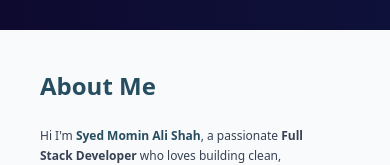
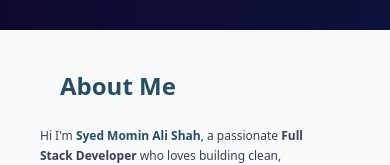
Before and after one commit to smshah121/Portfolio-Website, a React (Vite) app: page / in a window 390 px wide. Shown: the part 814-979 px from the top of the page. Built offline with nearby package versions, Linux system fonts and the light colour scheme.

Commit message:
changes saved

```diff
--- a/src/App.jsx
+++ b/src/App.jsx
@@ -281,7 +281,7 @@ function App() {
 >
   {/* Left Side - About Me */}
   <div className="flex flex-col justify-center lg:w-1/2 pr-6">
-    <h1 className="text-[#274D60] text-2xl md:text-5xl font-bold mb-6">About Me</h1>
+    <h1 className="text-[#274D60] ml-5 md:ml-0 text-2xl md:text-5xl font-bold mb-6">About Me</h1>
 
     <p className="text-gray-700 leading-relaxed mb-4 text-xs md:text-lg">
       Hi I'm{" "}
```
